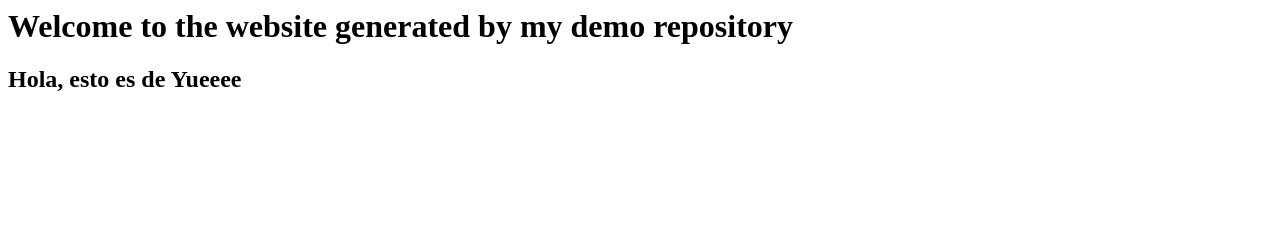
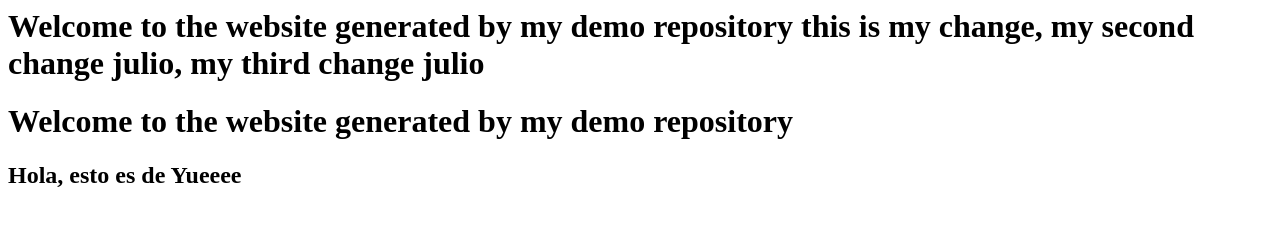
Before and after one commit to hermosillo-i3/demo-repository, a website: page index.html in a window 1280 px wide. Drawn offline with Linux system fonts and the light colour scheme.

Commit message:
Feature/julio (#63)

```diff
--- a/index.html
+++ b/index.html
@@ -1,2 +1,3 @@
+<h1>Welcome to the website generated by my demo repository this is my change, my second change julio, my third change julio</h1>
 <h1>Welcome to the website generated by my demo repository</h1>
 <h2>Hola, esto es de Yueeee</h2>
```
